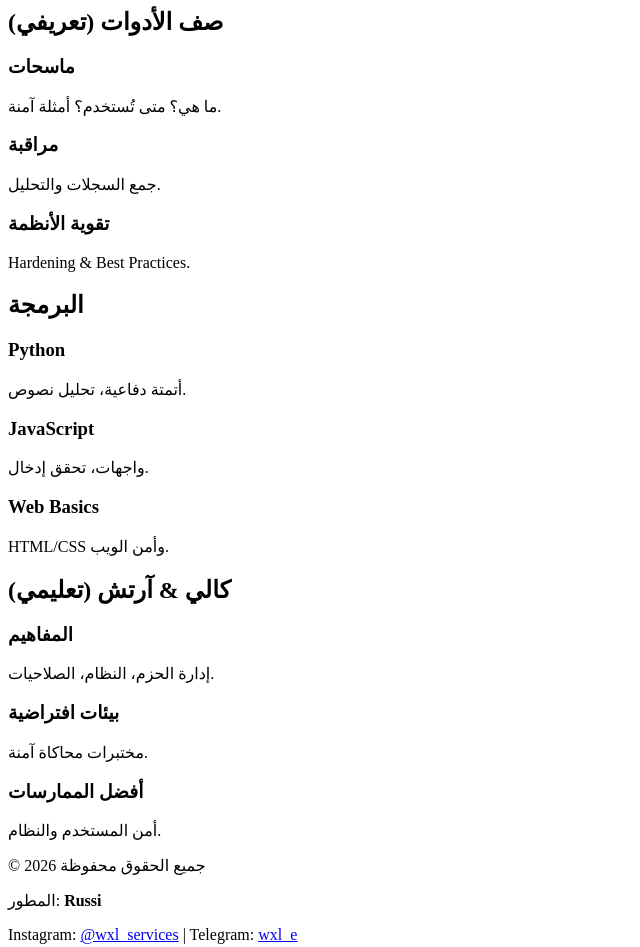
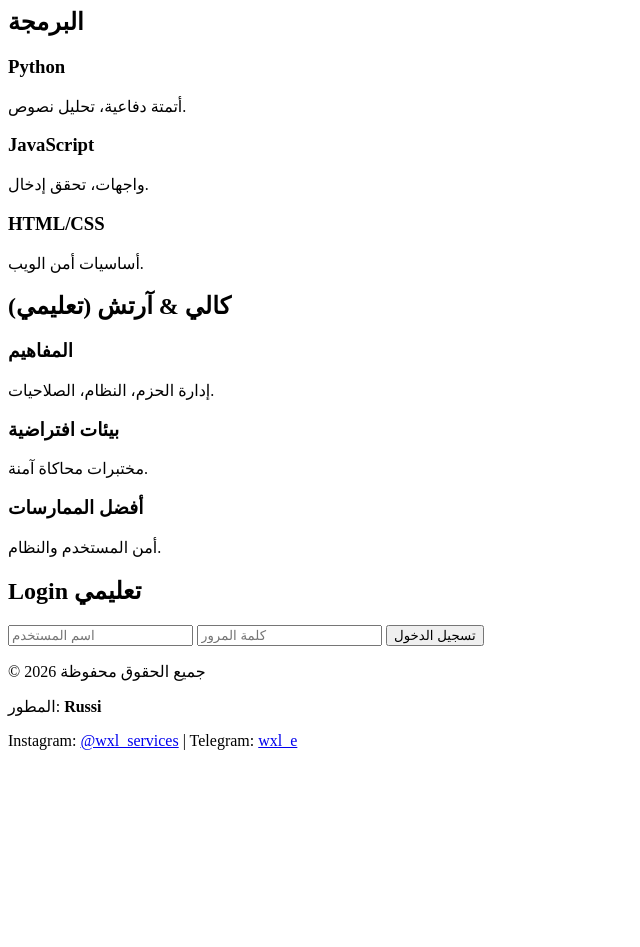
Before and after one commit to Kolkof12/russian-cyber.github.io, a plain HTML site: page index.html in a window 1280 px wide. Shown: the whole page, without its empty margins (0-640 px from the left). After the commit the page ends 800 px from the top, so only its background shows below. Drawn offline with Linux system fonts and the light colour scheme.

Commit message:
index.html

```diff
--- a/index.html
+++ b/index.html
@@ -1,20 +1,13 @@
-
-</div>
-  </section>  <!-- Tools -->  <section id="tools">
-    <h2>صف الأدوات (تعريفي)</h2>
-    <div class="grid">
-      <div class="card"><h3>ماسحات</h3><p class="muted">ما هي؟ متى تُستخدم؟ أمثلة آمنة.</p><div class="imgph"></div></div>
-      <div class="card"><h3>مراقبة</h3><p class="muted">جمع السجلات والتحليل.</p><div class="imgph"></div></div>
-      <div class="card"><h3>تقوية الأنظمة</h3><p class="muted">Hardening & Best Practices.</p><div class="imgph"></div></div>
-    </div>
-  </section>  <!-- Programming -->  <section id="prog">
+<section id="programming">
   <h2>البرمجة</h2>
   <div class="grid">
     <div class="card"><h3>Python</h3><p class="muted">أتمتة دفاعية، تحليل نصوص.</p></div>
     <div class="card"><h3>JavaScript</h3><p class="muted">واجهات، تحقق إدخال.</p></div>
-      <div class="card"><h3>Web Basics</h3><p class="muted">HTML/CSS وأمن الويب.</p></div>
+    <div class="card"><h3>HTML/CSS</h3><p class="muted">أساسيات أمن الويب.</p></div>
   </div>
-  </section>  <!-- Linux -->  <section id="linux">
+</section>
+
+<section id="linux">
   <h2>كالي & آرتش (تعليمي)</h2>
   <div class="grid">
     <div class="card"><h3>المفاهيم</h3><p class="muted">إدارة الحزم، النظام، الصلاحيات.</p></div>
@@ -22,24 +15,50 @@
     <div class="card"><h3>أفضل الممارسات</h3><p class="muted">أمن المستخدم والنظام.</p></div>
   </div>
 </section>
-</main><footer>
-  <div class="wrap">
+
+<section id="login">
+  <h2>Login تعليمي</h2>
+  <div class="login-card">
+    <input type="text" placeholder="اسم المستخدم" id="loginUser">
+    <input type="password" placeholder="كلمة المرور" id="loginPass">
+    <button onclick="doLogin()">تسجيل الدخول</button>
+    <p class="muted" id="loginMsg"></p>
+  </div>
+</section>
+
+</main>
+
+<footer>
   <p>© 2026 جميع الحقوق محفوظة</p>
   <p>المطور: <b>Russi</b></p>
   <p>Instagram: <a href="https://instagram.com/wxl_services" target="_blank">@wxl_services</a> | Telegram: <a href="https://t.me/wxl_e" target="_blank">wxl_e</a></p>
-  </div>
-</footer><script>
-  // قاعدة تعريفات تعليمية (آمنة)
-  const defs = {
-    firewall:{title:'Firewall', text:'جدار ناري يراقب ويُرشّح حركة الشبكة وفق قواعد. مثال: منع منافذ غير مستخدمة.'},
-    encryption:{title:'Encryption', text:'تشفير البيانات لحمايتها. مثال: HTTPS يحمي البيانات أثناء النقل.'},
-    authentication:{title:'Authentication', text:'التحقق من الهوية. مثال: كلمات المرور + 2FA.'}
+</footer>
+
+<script>
+function toggleTheme(){
+  const html=document.documentElement;
+  html.dataset.theme = html.dataset.theme==="dark"?"light":"dark";
+}
+function setLang(l){alert("Language change: "+l+" (تعليمي فقط)");}
+const defs={
+  firewall:{title:'Firewall', text:'جدار ناري يراقب حركة الشبكة وفق قواعد. مثال: منع منافذ غير مستخدمة.'},
+  encryption:{title:'Encryption', text:'تشفير البيانات لحمايتها. مثال: HTTPS.'},
+  authentication:{title:'Authentication', text:'التحقق من الهوية، كلمات مرور + 2FA.'}
 };
 function lookup(){
-    const k = document.getElementById('termInput').value.toLowerCase();
-    const box = document.getElementById('result');
-    if(defs[k]) box.innerHTML = <h3>${defs[k].title}</h3><p>${defs[k].text}</p>;
-    else box.innerHTML = '<p class="muted">مصطلح غير موجود حالياً — سيتم إضافته قريباً.</p>';
+  const k=document.getElementById('termInput').value.toLowerCase();
+  const box=document.getElementById('result');
+  if(defs[k]) box.innerHTML=<h3>${defs[k].title}</h3><p>${defs[k].text}</p>;
+  else box.innerHTML='<p class="muted">مصطلح غير موجود حالياً — سيتم إضافته قريباً.</p>';
 }
-</script></body>
+function doLogin(){
+  const u=document.getElementById('loginUser').value;
+  const p=document.getElementById('loginPass').value;
+  const msg=document.getElementById('loginMsg');
+  if(u==="test"&&p==="1234") msg.innerHTML="✅ تسجيل دخول ناجح (تعليمي فقط)";
+  else msg.innerHTML="❌ اسم مستخدم أو كلمة مرور غير صحيحة (تعليمي)";
+}
+</script>
+
+</body>
 </html>
```
Lines whose indentation alone changed are shown as unchanged.
